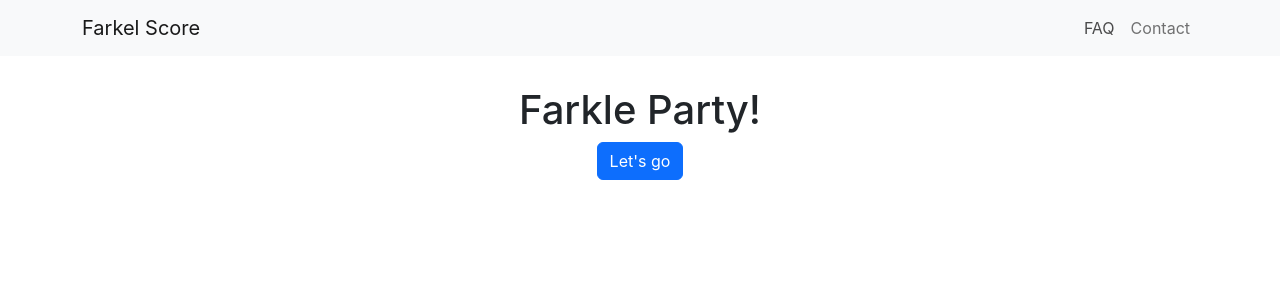
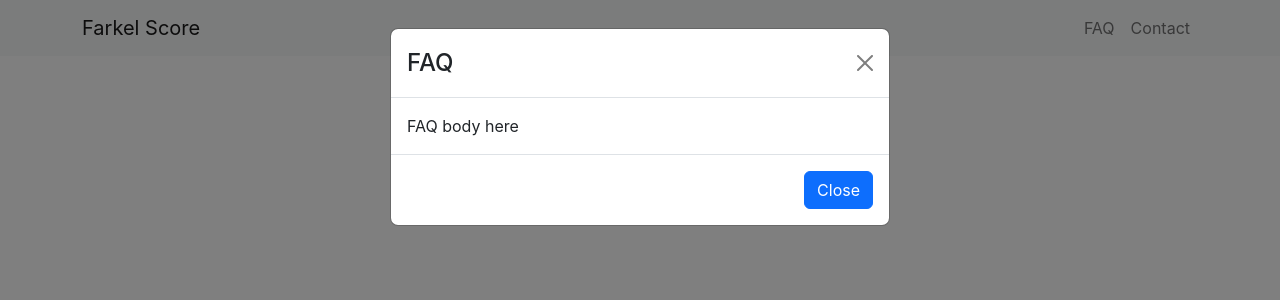
Before and after one commit to jkclark/Farkel, a React (Create React App) app in the folder farkel-score-ui/: page / in a window 1280 px wide. Both pictures are taken after a click on the button "FAQ". Shown: the top 300 px of the page. Built offline with nearby package versions, Linux system fonts and the light colour scheme; the HTML template or start-up script is replaced by a standard one.

Commit message:
Added 'FAQ' and 'Contact' modals, but their content isn't complete.

```diff
--- a/farkel-score-ui/src/components/navbar.js
+++ b/farkel-score-ui/src/components/navbar.js
@@ -1,23 +1,82 @@
+import { useState } from "react";
+
+import Button from "react-bootstrap/Button";
 import Container from "react-bootstrap/Container";
+import Modal from "react-bootstrap/Modal";
 import Nav from "react-bootstrap/Nav";
 import Navbar from "react-bootstrap/Navbar";
 
 import "./navbar.css";
 
+function CustomModal(props) {
+  const { title, body } = props.contents;
+  return (
+    <Modal show={props.show} onHide={props.onHide}>
+      <Modal.Header closeButton>
+        <Modal.Title>{title}</Modal.Title>
+      </Modal.Header>
+      <Modal.Body>{body}</Modal.Body>
+      <Modal.Footer>
+        <Button onClick={props.onHide}>Close</Button>
+      </Modal.Footer>
+    </Modal>
+  );
+}
+
 function MainNavbar() {
+  const [showModal, setShowModal] = useState(false);
+  const [modalContents, setModalContents] = useState({});
+  const FAQ_CONTENTS = {
+    title: "FAQ",
+    body: "FAQ body here",
+  };
+  const CONTACT_CONTENTS = {
+    title: "Contact me",
+    body: "Contact me body here",
+  };
+
   return (
+    <>
       <Navbar expand="sm" bg="light" fixed="top">
         <Container>
           <Navbar.Brand>Farkel Score</Navbar.Brand>
           <Navbar.Toggle />
           <Navbar.Collapse className="justify-content-end">
             <Nav>
-            <Nav.Link>FAQ</Nav.Link>
-            <Nav.Link>Contact</Nav.Link>
+              <Nav.Link
+                onClick={(event) => {
+                  event.preventDefault();
+
+                  setModalContents(FAQ_CONTENTS);
+
+                  setShowModal(true);
+                }}
+              >
+                FAQ
+              </Nav.Link>
+              <Nav.Link
+                onClick={(event) => {
+                  event.preventDefault();
+
+                  setModalContents(CONTACT_CONTENTS);
+
+                  setShowModal(true);
+                }}
+              >
+                Contact
+              </Nav.Link>
             </Nav>
           </Navbar.Collapse>
         </Container>
       </Navbar>
+      <CustomModal
+        contents={modalContents}
+        show={showModal}
+        onHide={() => {
+          setShowModal(false);
+        }}
+      ></CustomModal>
+    </>
   );
 }
 
```
Lines whose indentation alone changed are shown as unchanged.
